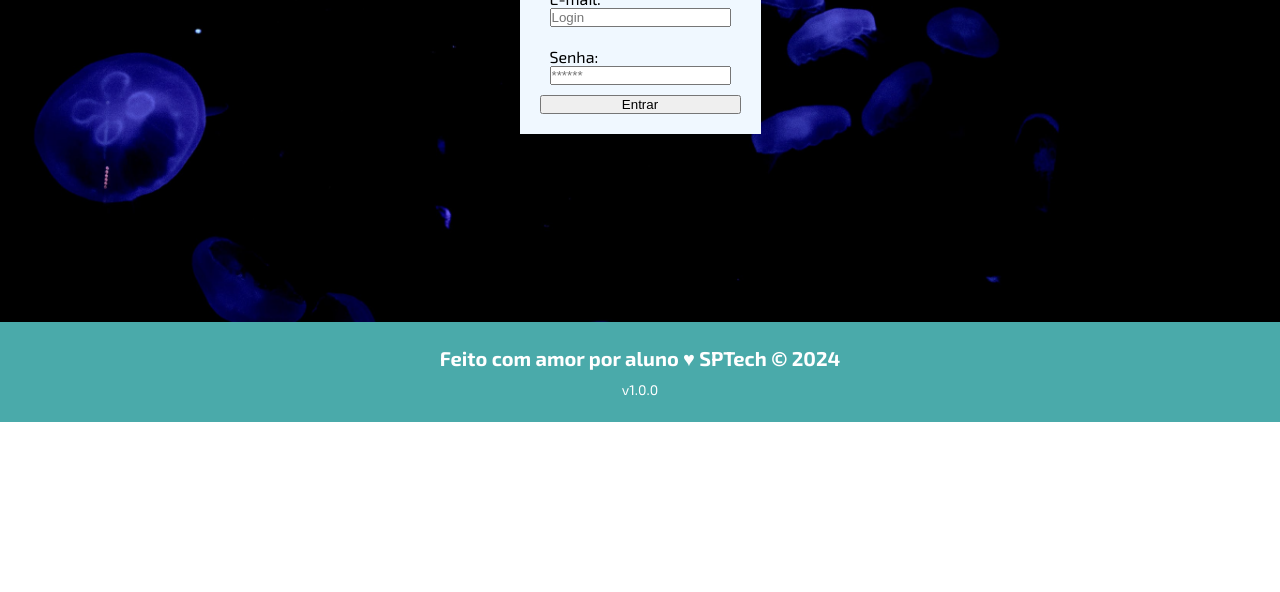
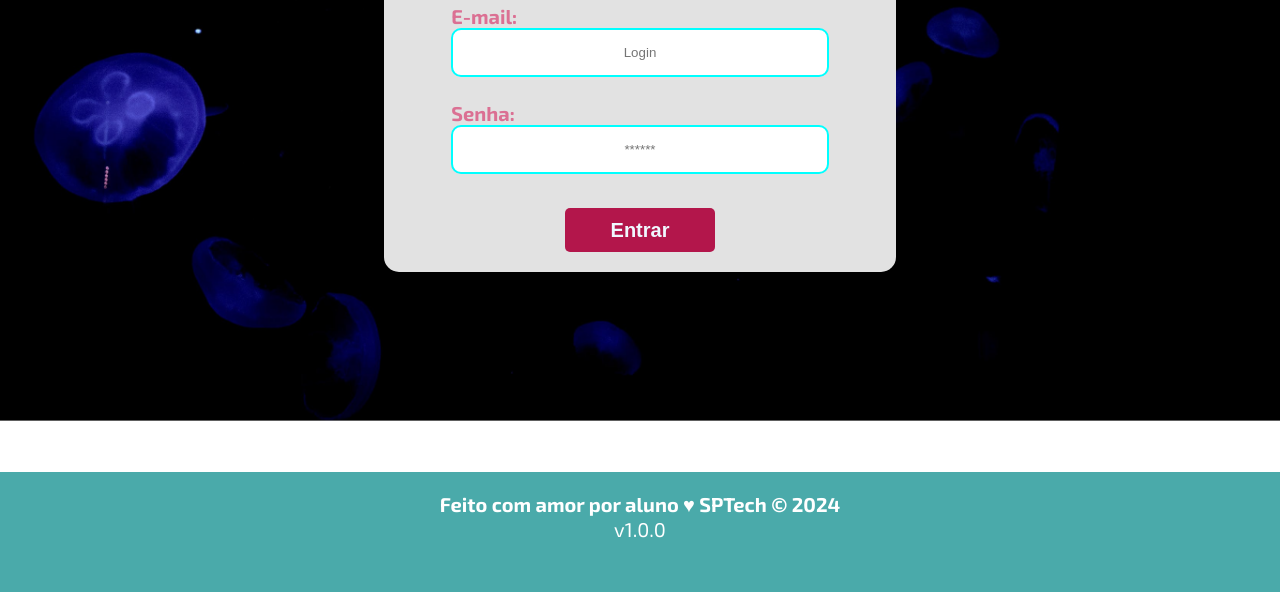
Before and after one commit to LucasA2002/aquatech-html-css, a plain HTML site: page public/login.html in a window 1280 px wide. Shown: the part 369-961 px from the top of the page. Before the commit the page ends 800 px from the top, so only its background shows below. Drawn offline with Linux system fonts and the light colour scheme.

Commit message:
Finish the login styling

```diff
--- a/public/styles/style.css
+++ b/public/styles/style.css
@@ -10,6 +10,8 @@
 body {
     font-family: "Exo 2", sans-serif;
 }
+
+/* home */
 
 .container {
     width: 100%;
@@ -54,6 +56,7 @@ body {
 
 .agora a {
     font-weight: bold;
+    font-size: 16px;
 }
 
 .banner {
@@ -122,30 +125,29 @@ body {
 }
 
 .footer .container {
-    height: 100px;
+    height: 120px;
     display: flex;
     flex-direction: column;
-    justify-content: center;
+    justify-content: flex-start;
     align-items: center;
-    gap: 10px;
 }
 
 .footer h4 {
     font-size: 20px;
+    padding-top: 20px;
 }
 
 .version {
-    font-size: 14px;
+    font-size: 20px;
 }
 
-/* Tela de Cadastro */
 
+/* login e cadastro */
 .login {
     background-image: url("../assets/imgs/bg-jelly-fish-para_outras_pags.png");
     background-size: cover;
-    height: 600px;
     width: 100%;
-    object-position: bottom;
+    height: 750px;
 }
 
 .login .container {
@@ -157,35 +159,65 @@ body {
 
 .card {
     display: flex;
-    background-color: aliceblue;
-    padding: 20px;
+    background-color: rgb(226, 226, 226);
     flex-direction: column;
     align-items: center;
-    /* border-radius: ; */
+    justify-content: center;
+    border-radius: 15px;
 }
 
-/* .card-cadastro {
+.card-cadastro{
+    width: 40%;
+    height: 80%;
+}
 
-} */
+.card-login {
+    width: 40%;
+    height: 350px;
+    padding: 20px;
+}
 
 .login h2 {
     margin-bottom: 20px;
+    color: palevioletred;
+    font-size: 35px;
+}
+
+.login span {
+    color: palevioletred;
+    font-weight: bold;
+    font-size: 20px;
 }
 
 .formulario {
     display: flex;
     flex-direction: column;
+    width: 80%;
+    height: 80%;
 }
 
 .campo {
     display: flex;
     flex-direction: column;
-    margin: 10px;
-}
-
-/* .login span {
-
+    height: 100%;
 }
 
 .login input {
-} */
+    height: 50%;
+    border-radius: 10px;
+    border: 2px solid aqua;
+    text-align: center;
+}
+
+.botao {
+    background-color: rgb(179, 22, 75);
+    color: aliceblue;
+    margin-top: 10px;
+    width: 150px;
+    height: 45%;
+    border: none;
+    border-radius: 5px;
+    font-weight: bold;
+    font-size: 20px;
+    align-self: center;
+}
```
